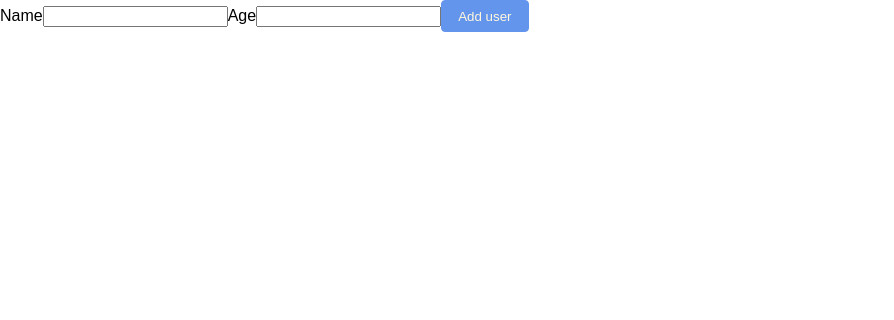
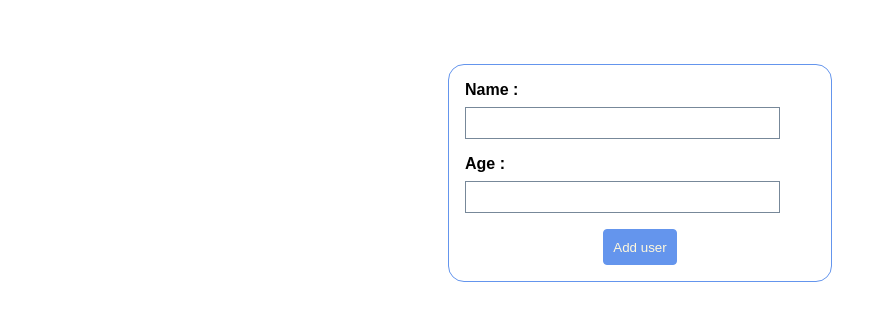
Before and after one commit to Laeti-dev/react_usersList, a React (Create React App) app: page / in a window 1280 px wide. Shown: the top 320 px of the page, without its empty margins (0-894 px from the left). Built offline with nearby package versions, Linux system fonts and the light colour scheme.

Commit message:
button, card, form styling

```diff
--- a/src/App.js
+++ b/src/App.js
@@ -1,11 +1,11 @@
 import React from 'react';
 
-import User from './components/Users/User';
+import AddUser from './components/Users/AddUser';
 
 function App() {
   return (
     <div>
-      <User />
+      <AddUser />
     </div>
   );
 }
--- a/src/components/UI/Button.module.css
+++ b/src/components/UI/Button.module.css
@@ -6,7 +6,10 @@
   padding: 0.25rem 1rem;
   cursor: pointer;
   border-radius: 4px;
-  height: 32px;
+  padding: 0.6rem;
+  margin: auto;
+  display: flex;
+  align-self: center;
 }
 
 .button:hover,
--- a/src/components/UI/Card.js
+++ b/src/components/UI/Card.js
@@ -4,7 +4,7 @@ import style from "./Card.module.css";
 
 const Card = (props) => {
   return (
-    <div className={style.card}>
+    <div className={`${style.card} ${props.className}`}>
       {props.children}
     </div>
   )
--- a/src/components/UI/Card.module.css
+++ b/src/components/UI/Card.module.css
@@ -1,6 +1,5 @@
 .card {
-  width: fit-content;
-  display: flex;
-  flex-direction:  row;
-  align-items: center;
+  border: solid 1px cornflowerblue;
+  padding: 1rem;
+  border-radius: 1rem;
 }
--- /dev/null
+++ b/src/components/Users/AddUser.js
@@ -0,0 +1,29 @@
+import React from "react";
+
+import Button from "../UI/Button";
+import Card from "../UI/Card";
+
+import style from "./AddUser.module.css";
+
+const AddUser = () => {
+  return(
+    <Card className={style.input}>
+      <form>
+
+        <label htmlFor="Name">Name :</label>
+        <input type="text"/>
+
+
+        <label htmlFor="Age">Age :</label>
+        <input type="number"/>
+
+        <Button type="submit">
+          Add user
+        </Button>
+
+      </form>
+    </Card>
+  )
+};
+
+export default AddUser;
--- /dev/null
+++ b/src/components/Users/AddUser.module.css
@@ -0,0 +1,19 @@
+.input {
+  margin: 4rem auto;
+  width: 70%;
+  max-width: 24rem;
+}
+
+.input label {
+  margin-bottom: 1rem;
+  font-weight: bold;
+}
+
+.input input {
+  width: 90%;
+  display: block;
+  margin-bottom: 1rem;
+  margin-top: 0.5rem;
+  height: 2rem;
+  border: 1px solid lightslategray;
+}
--- a/src/components/Users/User.js
+++ /dev/null
@@ -1,30 +0,0 @@
-import React from "react";
-
-import Button from "../UI/Button";
-import Card from "../UI/Card";
-
-const User = () => {
-  return(
-    <form>
-      <Card>
-        <div>
-          <label>Name</label>
-          <input type="text"/>
-        </div>
-        <div>
-          <label>Age</label>
-          <input type="number"/>
-        </div>
-        <div>
-          <Button
-            type="submit"
-          >
-            Add user
-          </Button>
-        </div>
-      </Card>
-    </form>
-  )
-};
-
-export default User;
```
